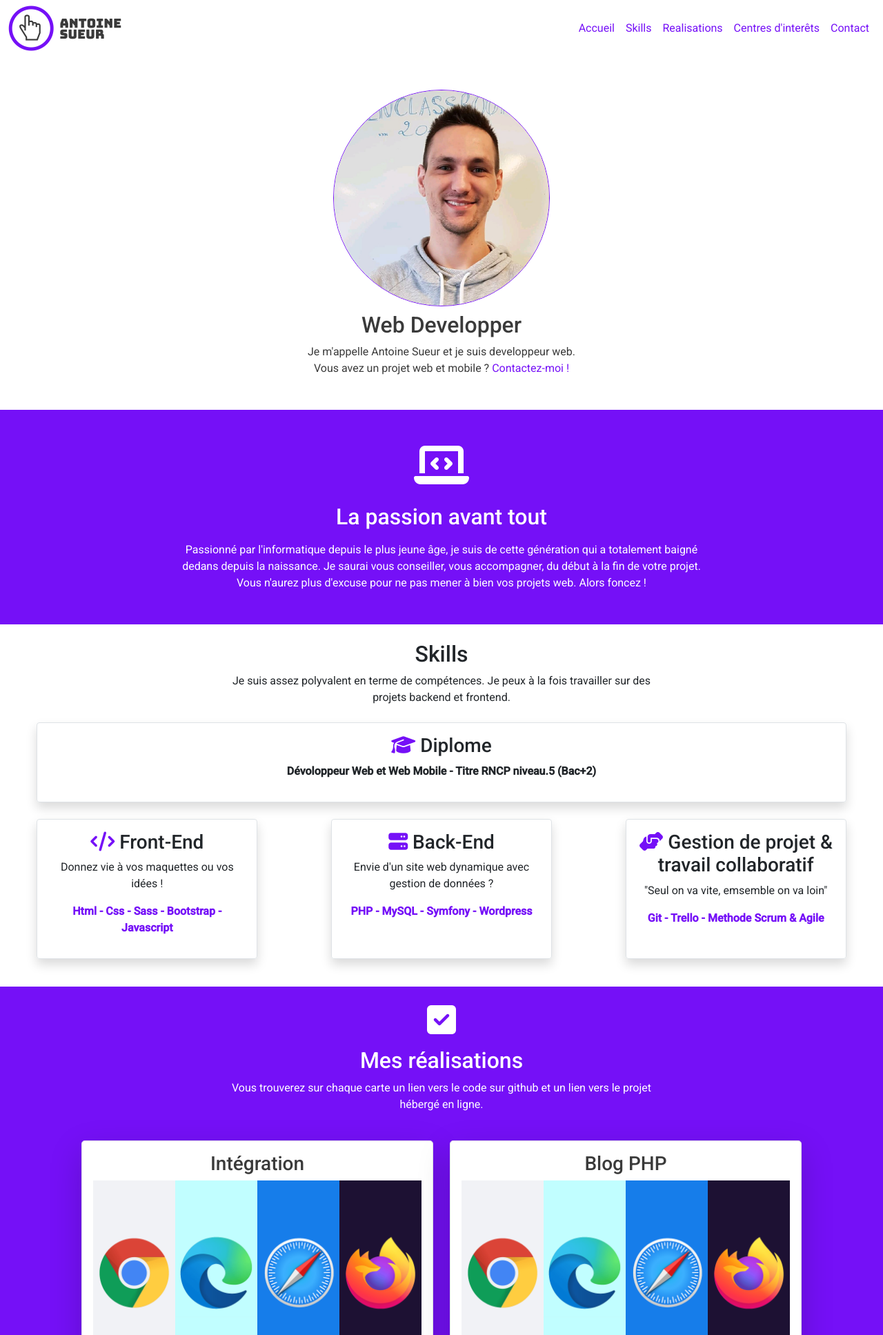
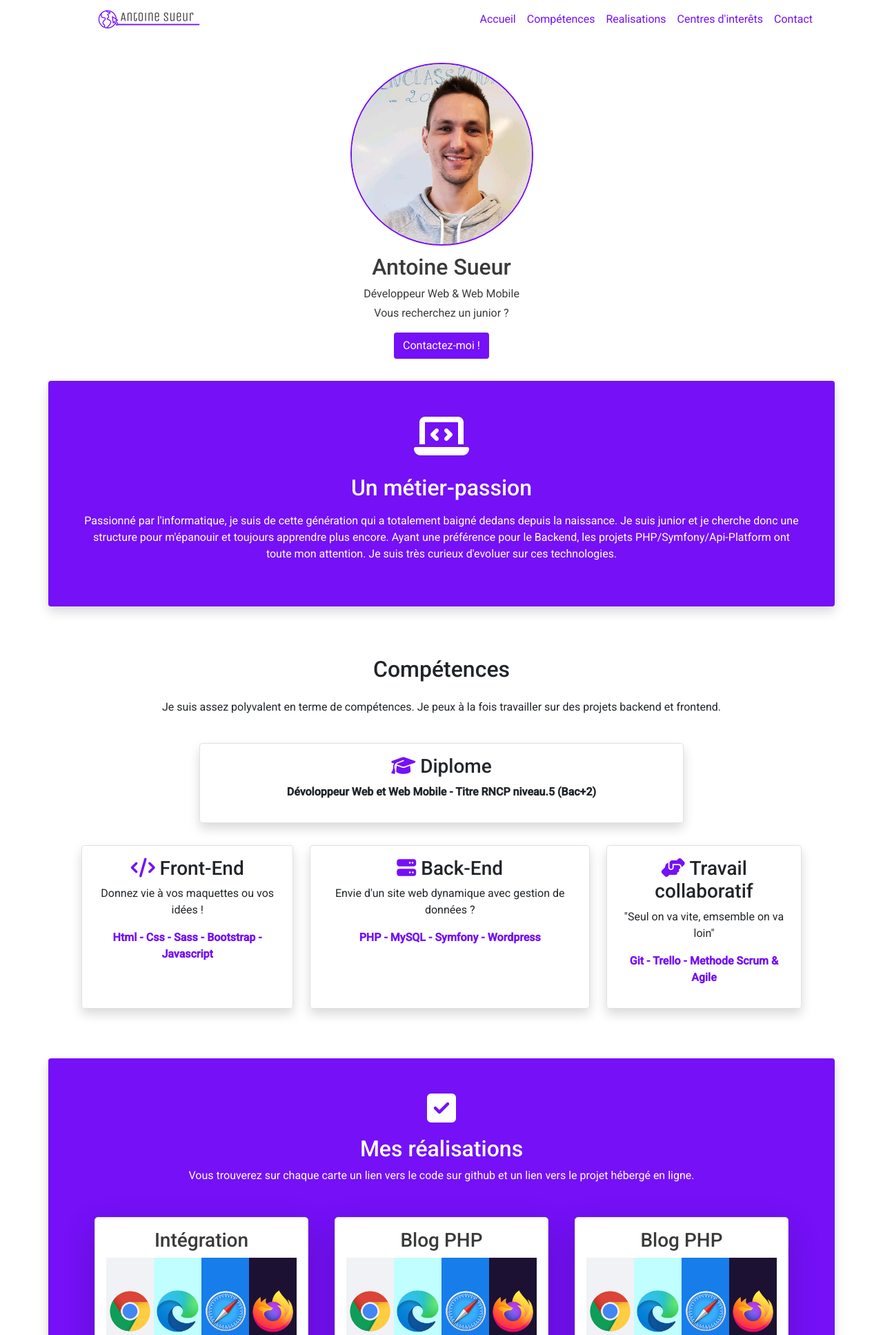
Before and after one commit to AntoineSueurPro/Portefolio, a PHP site: page / in a window 1280 px wide. Shown: the top 1935 px of the page at 69% size. Run offline with PHP 8.4, Linux system fonts and the light colour scheme; some libraries are stand-ins or nearby versions.

Commit message:
Changement code html + netoyage css

```diff
--- a/index.html
+++ b/index.html
@@ -5,160 +5,249 @@
     <meta charset="UTF-8">
     <meta http-equiv="X-UA-Compatible" content="IE=edge">
     <meta name="viewport" content="width=device-width, initial-scale=1.0">
+    <meta name="description"
+        content="Site Portefolio de Antoine Sueur - Developpeur Web & Web Mobile. Vous recherchez un junior ? Contactez-moi !">
+    <link rel="shortcut icon" href="image/favicon.ico" type="image/x-icon">
     <link href="https://cdn.jsdelivr.net/npm/bootstrap@5.0.1/dist/css/bootstrap.min.css" rel="stylesheet"
         integrity="sha384-+0n0xVW2eSR5OomGNYDnhzAbDsOXxcvSN1TPprVMTNDbiYZCxYbOOl7+AMvyTG2x" crossorigin="anonymous">
+    <script src="https://kit.fontawesome.com/0ce4d10e41.js" crossorigin="anonymous"></script>
     <link rel="stylesheet" href="style.css">
-    <title>Antoine Sueur - Web Developer</title>
+    <title>Antoine Sueur - Developpeur Web</title>
 </head>
 
 <body>
-    <header>
-        <nav class="navbar navbar-expand-lg navbar-light mb-5">
-            <div class="container-fluid">
-                <div>
-                    <img src="image/logo.png" alt="" class="col-10 col-sm-12">
+    <header id="accueil">
+        <nav class="navbar fixed-top bg-white container navbar-expand-lg navbar-light mb-5">
+            <div class="container">
+                <div class="ms-lg-5">
+                    <a href="#accueil"> <img src="image/logo.png" alt="logo du site"></a>
                 </div>
                 <button class="navbar-toggler" type="button" data-bs-toggle="collapse" data-bs-target="#navbarColor03"
                     aria-controls="navbarColor03" aria-expanded="false" aria-label="Toggle navigation">
                     <span class="navbar-toggler-icon">
-                        <i class="fas fa-bars" style="color:#7510f7; font-size:28px;"></i>
+                        <i class="fas fa-bars myColor"></i>
                     </span>
                 </button>
 
                 <div class="collapse navbar-collapse" id="navbarColor03">
                     <ul class="navbar-nav ms-auto">
                         <li class="nav-item">
-                            <a class="nav-link" href="#">Accueil</a>
+                            <a class="nav-link myColor" href="#accueil">Accueil</a>
                         </li>
                         <li class="nav-item">
-                            <a class="nav-link" href="#skills">Skills</a>
+                            <a class="nav-link myColor" href="#skills">Compétences</a>
                         </li>
                         <li class="nav-item">
-                            <a class="nav-link" href="#realisation">Realisations</a>
+                            <a class="nav-link myColor" href="#realisation">Realisations</a>
                         </li>
                         <li class="nav-item">
-                            <a class="nav-link" href="#interet">Centres d'interêts</a>
+                            <a class="nav-link myColor" href="#interet">Centres d'interêts</a>
                         </li>
                         <li class="nav-item">
-                            <a class="nav-link" href="#contact">Contact</a>
+                            <a class="nav-link myColor" href="#contact">Contact</a>
                         </li>
                     </ul>
                 </div>
             </div>
         </nav>
     </header>
-    <section class=" container-fluid m-auto text-center mb-5 textColor">
-        <div class="photo_profil">
-            <img class="rounded-circle photo mb-2 col-6 col-sm-4 col-md-4 col-lg-3" src="image/photo.jpg"
-                alt="photo d'antoine">
+    <main>
+        <section class="container menuFix">
+            <div class="p-3 text-center textColor m-auto">
+                <div class="photo_profil container">
+                    <img class="rounded-circle photo d-lg-none mb-2 w-50" src="image/photo.jpg"
+                        alt="photo d'antoine sueur">
+                    <img class="rounded-circle border photo d-none d-lg-inline mb-2 w-25" src="image/photo.jpg"
+                        alt="photo d'antoine sueur">
                 </div>
-        <h2>Web Developper</h2>
-        <p class="col-10 col-md-4 col-sm-6 m-auto">Je m'appelle Antoine Sueur et je suis developpeur web. Vous avez un
-            projet web
-            et mobile ? <a href="#contact">Contactez-moi !</a></p>
+                <h2 class="mt-1">Antoine Sueur</h2>
+                <p class="m-auto w-75 mt-1">Développeur Web & Web Mobile</p>
+                <p class="m-auto w-75 mt-1 mb-3">Vous recherchez un junior ?</p>
+                <a class="btn bgPerso mb-3" href="#contact">Contactez-moi !</a>
+            </div>
         </section>
-    <section class="passion text-center p-4 p-sm-5 mb-4">
-        <div class="imagePassion">
+        <section class="bgPerso container text-center shadow rounded p-5 mb-4">
+            <div class="row">
+                <div class="col-12">
+                    <div>
                         <i class="fas fa-laptop-code fa-4x mb-4"></i>
                     </div>
-        <h2 class="mb-3">La passion avant tout</h2>
-        <p class="m-auto col-12 col-sm-11 col-md-10 col-lg-8">Passionné par l'informatique depuis le plus jeune âge, je
+                    <h2 class="mb-3">Un métier-passion</h2>
+                    <p>Passionné par l'informatique, je
                         suis de
                         cette
-            génération qui a totalement baigné dedans depuis la naissance. Je saurai vous conseiller, vous accompagner,
-            du début à la fin de votre projet. Vous n'aurez plus d'excuse pour ne pas mener à bien vos projets web.
-            Alors foncez !</p>
+                        génération qui a totalement baigné dedans depuis la naissance. Je suis junior et je cherche donc
+                        une structure pour m'épanouir et toujours apprendre plus encore. Ayant une préférence pour le
+                        Backend, les projets PHP/Symfony/Api-Platform ont toute mon attention. Je suis très curieux
+                        d'evoluer sur ces technologies.</p>
+                </div>
+            </div>
         </section>
-    <section id="skills" class="mb-3">
-        <h2 class="m-auto text-center">Skills</h2>
-        <p class="text-center col-11 col-sm-9 col-lg-6 mt-2 mb-4 m-auto ">Je suis assez polyvalent en terme de
+        <section id="skills" class="container text-center p-5">
+            <h2>Compétences</h2>
+            <p class="p-3">Je suis assez polyvalent en terme de
                 compétences. Je
                 peux à la
                 fois travailler sur des projets backend et frontend.</p>
-        <div class="d-flex justify-content-around flex-wrap">
-            <div class="border rounded col-11 p-3 text-center shadow mb-4">
-                <h3><i class="fas fa-graduation-cap mycolor"></i> Diplome</h3>
+            <div class="row flex-column p-2">
+                <div class="border rounded p-3 shadow mb-4 col-lg-8 offset-lg-2">
+                    <h3><i class="fas fa-graduation-cap myColor"></i> Diplome</h3>
                     <p class="fw-bold">Dévoloppeur Web et Web Mobile - Titre RNCP niveau.5 (Bac+2)</p>
                 </div>
-            <div class="border rounded col-11  p-3 text-center shadow mb-4 col-lg-3">
-                <h3><i class="fas fa-code mycolor"></i> Front-End</h3>
+                <div lcass="col-lg-2"></div>
+            </div>
+            <div class="d-lg-flex flex-lg-row justify-content-lg-evenly">
+                <div class="border rounded p-3 shadow mb-4">
+                    <h3><i class="fas fa-code myColor"></i> Front-End</h3>
                     <p>Donnez vie à vos maquettes ou vos idées !</p>
-                <p class="skillsCard">Html - Css - Sass - Bootstrap - Javascript</p>
+                    <p class="myColor fw-bold">Html - Css - Sass - Bootstrap - Javascript</p>
                 </div>
-            <div class="border rounded col-11  p-3 text-center shadow mb-4 col-lg-3">
-                <h3><i class="fas fa-server mycolor"></i> Back-End</h3>
+
+                <div class="border rounded p-3 shadow mb-4 me-lg-4 ms-lg-4">
+                    <h3><i class="fas fa-server myColor"></i> Back-End</h3>
                     <p>Envie d'un site web dynamique avec gestion de données ?</p>
-                <p class="skillsCard">PHP - MySQL - Symfony - Wordpress</p>
+                    <p class="myColor fw-bold">PHP - MySQL - Symfony - Wordpress</p>
                 </div>
-            <div class="border rounded col-11  p-3 text-center shadow mb-4 col-lg-3">
-                <h3><i class="fas fa-hands-helping mycolor"></i> Gestion de projet & travail collaboratif</h3>
+
+                <div class="border rounded p-3 shadow mb-4">
+                    <h3><i class="fas fa-hands-helping myColor"></i> <span class="d-lg-none"> Gestion de projet &
+                        </span>Travail collaboratif</h3>
                     <p>"Seul on va vite, emsemble on va loin"</p>
-                <p class="skillsCard">Git - Trello - Methode Scrum & Agile</p>
+                    <p class="myColor fw-bold">Git - Trello - Methode Scrum & Agile</p>
                 </div>
             </div>
+
         </section>
-    <section class="realisation p-4 text-center" id="realisation">
-        <div class="image_real">
+        <section class="bgPerso p-5 text-center container rounded shadow d-flex flex-column" id="realisation">
+            <div>
                 <i class="fas fa-check-square fa-3x mb-3"></i>
             </div>
             <h2>Mes réalisations</h2>
-        <p class="col-8 m-auto col-sm-6 mb-4">Vous trouverez sur chaque carte un lien vers le code sur github et un
+            <p class="mb-5">Vous trouverez sur chaque carte un lien vers le code sur
+                github
+                et un
                 lien vers le projet hébergé en ligne.</p>
-        <div class="row justify-content-center p-3">
-            <div class="border rounded-3 col-10 col-sm-5 me-sm-4 p-3 text-center shadow-lg mb-4 bg-white textColor">
+            <div class="d-lg-flex flex-lg-row">
+                <div class="row">
+                    <div
+                        class="border rounded-3 p-3 text-center shadow-lg mb-4 bg-white textColor col-md-10 offset-md-1">
                         <h3>Intégration</h3>
-                <div class="imageProjet">
+                        <div>
                             <img class="w-100" src="image/projet1.png" alt="">
                         </div>
-                <p class="mt-3 mycolor fw-bold">Html - Css - Media Queries</p>
-                <div class="iconeGitWeb">
+                        <p class="mt-3 myColor fw-bold">Html - Css - Media Queries</p>
+                        <div>
                             <a href="https://github.com/AntoineSueurPro/Projet-HTML-CSS"><i
                                     class="fab fa-github fa-2x me-5 textColor"></i></a>
-                    <a href="https://webagency.antoine-sueur.com"><i class="fas fa-globe fa-2x textColor"></i></a>
+                            <a href="https://webagency.antoine-sueur.com"><i
+                                    class="fas fa-globe fa-2x textColor"></i></a>
                         </div>
                     </div>
-            <div class="border rounded-3 col-10 col-sm-5  p-3 text-center shadow-lg mb-4 bg-white textColor">
+                    <div class="col-md-1"></div>
+                </div>
+                <div class="row">
+                    <div
+                        class="border rounded-3 p-3 text-center shadow-lg mb-4 bg-white textColor col-md-10 offset-md-1">
                         <h3>Blog PHP</h3>
-                <div class="imageProjet">
+                        <div>
                             <img class="w-100" src="image/projet1.png" alt="">
                         </div>
-                <p class="mt-3 mycolor fw-bold">PHP - Composer - MVC - MySQL</p>
-                <div class="iconeGitWeb">
+                        <p class="mt-3 myColor fw-bold">PHP - Composer - MVC - MySQL</p>
+                        <div>
                             <a href="https://github.com/AntoineSueurPro/CRUD-PHP"><i
                                     class="fab fa-github fa-2x me-5 textColor"></i></a>
                             <a href="https://projet4.antoine-sueur.com"><i class="fas fa-globe fa-2x textColor"></i></a>
                         </div>
                     </div>
+                    <div class="col-md-1"></div>
+                </div>
+                <div class="row">
+                    <div
+                        class="border rounded-3 p-3 text-center shadow-lg mb-4 bg-white textColor col-md-10 offset-md-1">
+                        <h3>Blog PHP</h3>
+                        <div>
+                            <img class="w-100" src="image/projet1.png" alt="">
+                        </div>
+                        <p class="mt-3 myColor fw-bold">PHP - Composer - MVC - MySQL</p>
+                        <div>
+                            <a href="https://github.com/AntoineSueurPro/CRUD-PHP"><i
+                                    class="fab fa-github fa-2x me-5 textColor"></i></a>
+                            <a href="https://projet4.antoine-sueur.com"><i class="fas fa-globe fa-2x textColor"></i></a>
+                        </div>
+                    </div>
+                    <div class="col-md-1"></div>
+                </div>
             </div>
         </section>
-    <section class="p-4" id="interet">
+        <section class="p-5" id="interet">
+            <div class="p-xl-5">
                 <h2 class="text-center textColor">Centres d'interêts</h2>
-        <p class="text-center col-8 textColor col-sm-7 m-auto mb-4">"Un mélange heureux de loisir et d'occupation rend
+                <p class="text-center w-75 textColor m-auto mb-4">"Un mélange heureux de
+                    loisir
+                    et
+                    d'occupation
+                    rend
                     l'homme
                     animé et
                     sensible à
                     tous les plaisirs"</p>
-        <div class="border rounded col-9 m-auto p-3 shadow mb-4 fw-bold">
-            <p><i class="fas fa-coffee mycolor me-1"></i> Café</p>
-            <p><i class="fas fa-rocket mycolor me-1"></i> Espace</p>
-            <p><i class="fas fa-rocket mycolor me-1"></i> Espace</p>
-            <p><i class="fas fa-lightbulb mycolor me-1"></i> Nouvelles technologies</p>
-            <p><i class="fas fa-gamepad mycolor me-1"></i> Jeux vidéos - Pop culture</p>
+                <div class="border rounded col-10 offset-1 p-3 shadow mb-4 fw-bold d-lg-none">
+                    <p><i class="fas fa-coffee myColor me-1"></i> Café</p>
+                    <p><i class="fas fa-rocket myColor me-1"></i> Espace</p>
+                    <p><i class="fas fa-book myColor me-1"></i> Science-Fiction</p>
+                    <p><i class="fas fa-lightbulb myColor me-1"></i> Nouvelles technologies</p>
+                    <p><i class="fas fa-gamepad myColor me-1"></i> Jeux vidéos - Pop culture</p>
+                </div>
+                <div class="col-1 d-lg-none"></div>
+                <div class=" d-none d-lg-flex row">
+                    <div
+                        class="d-lg-flex text-center justify-content-around col-8 offset-2 border rounded-3 shadow-lg align-items-center fs-6 fw-bold mt-4">
+                        <div class="interetCard p-3">
+                            <p><i class="fas fa-coffee myColor fs-1"></i></p>
+                            <p>Café</p>
+                        </div>
+                        <div class="interetCard p-3">
+                            <p><i class="fas fa-rocket myColor fs-1"></i></p>
+                            <p>Espace</p>
+                        </div>
+                        <div class="interetCard p-3">
+                            <p><i class="fas fa-book myColor fs-1"></i></p>
+                            <p>Science-Fiction</p>
+                        </div>
+                        <div class="interetCard p-3">
+                            <p><i class="fas fa-lightbulb myColor fs-1"></i></p>
+                            <p>Nouvelles technologies</p>
+                        </div>
+                        <div class="interetCard p-3">
+                            <p><i class="fas fa-gamepad myColor fs-1"></i></p>
+                            <p>Jeux vidéo - Pop Culture</p>
+                        </div>
+                    </div>
+                    <div class="col-2"></div>
                 </div>
         </section>
-    <section class="contact p-4 text-center" id="contact">
-        <h2>A vous de jouer !</h2>
-        <p>Si mon profil vous intéresse...</p>
-        <div class="border rounded col-11 col-sm-6 m-auto p-3 shadow mb-4 bg-white textColor">
+        <section class="bgPerso container rounded shadow p-5 text-center" id="contact">
             <h3>Contactez-moi !</h3>
-            <i class="fas fa-envelope"></i>
-            <p>antoine.sueur17@gmail.com</p>
-            <i class="fas fa-phone-alt"></i>
-            <p>07.82.03.44.90</p>
+            <p class="mb-4">Pour toute demande d'information ou si mon profil vous intéresse.</p>
+            <form class="border rounded w-75 m-auto p-3 shadow bg-white textColor">
+                <div class="form-group">
+                    <label class="fw-bold" for="mail">Email</label>
+                    <input type="email" class="form-control" id="mail">
                 </div>
+                <div class="form-group">
+                    <label class="fw-bold" for="nom">Nom & Prénom</label>
+                    <input type="text" class="form-control" id="nom">
+                </div>
+                <div class="form-group">
+                    <label class="fw-bold" for="message">Message</label>
+                    <textarea class="form-control" id="message" rows="3"></textarea>
+                </div>
+                <button class="btn bgPerso mt-3" type="submit">Envoyer</button>
+            </form>
         </section>
-    <footer>© 2021 All rights reserved | Antoine Sueur | Web Developper</footer>
-    <script src="https://kit.fontawesome.com/0ce4d10e41.js" crossorigin="anonymous"></script>
+    </main>
+    <footer class="textColor fw-bold text-center p-2">© 2021 All rights reserved | Antoine Sueur | Developpeur Web &
+        Web Mobile</footer>
     <script src="https://cdn.jsdelivr.net/npm/bootstrap@5.0.1/dist/js/bootstrap.bundle.min.js"
         integrity="sha384-gtEjrD/SeCtmISkJkNUaaKMoLD0//ElJ19smozuHV6z3Iehds+3Ulb9Bn9Plx0x4"
         crossorigin="anonymous"></script>
--- a/style.css
+++ b/style.css
@@ -2,58 +2,41 @@
 
 * {
     font-family: 'Roboto', sans-serif;
-}
-
-.skillsCard {
-    color: #7510F7;
-    font-weight: bold;
-}
-
-a {
-    color: #7510F7;
-    text-decoration: none;
+    box-sizing: border-box;
 }
 
 li {
-    color: #7510F7;
     list-style: none;
-}
-
-.passion, .realisation, .contact {
-    background-color: #7510F7;
-    color: #FFFFFF;
-}
-
-
-
-
-.photo {
-    border: 1px solid #7510F7;
-}
-
-.mycolor {
-    color: #7510F7;
-}
-.myColorDrago {
-    color: #7510F7;
-    font-size: 28px;
 }
 
 .textColor {
     color: #3a3a3a;
 }
 
-footer {
-    color: white;
-    background-color: #7510f7;
-    font-weight: bold;
-    text-align: center;
-    border-top: 1px solid #3a3a3a;
-    padding-top: 10px;
+.myColor {
+    color: #7510F7 !important;
 }
 
-.nav-item a {
-    color: #7510f7 !important;
+.bgPerso {
+    background-color: #7510F7;
+    color: #FFFFFF;
+}
+
+.btn:visited,
+.btn:hover {
+    color: #ffffff;
+}
+
+.menuFix {
+    margin-top: 75px;
+}
+
+.fa-bars {
+    font-size: 30px;
+}
+
+.photo {
+    border: 2px solid #7510F7 !important;
 }
 
 .navbar-toggler:focus,
@@ -61,3 +44,8 @@ footer {
 .navbar-toggler-icon:focus {
     box-shadow: none;
 }
+
+.interetCard {
+    width: 20%;
+    margin-top: 20px;
+}
```
Also changed, not shown: image/favicon.ico (added), image/logo.png, image/projet1.JPG (deleted), image/projet2.JPG (deleted), 1 other file. Lines whose indentation alone changed are shown as unchanged.
